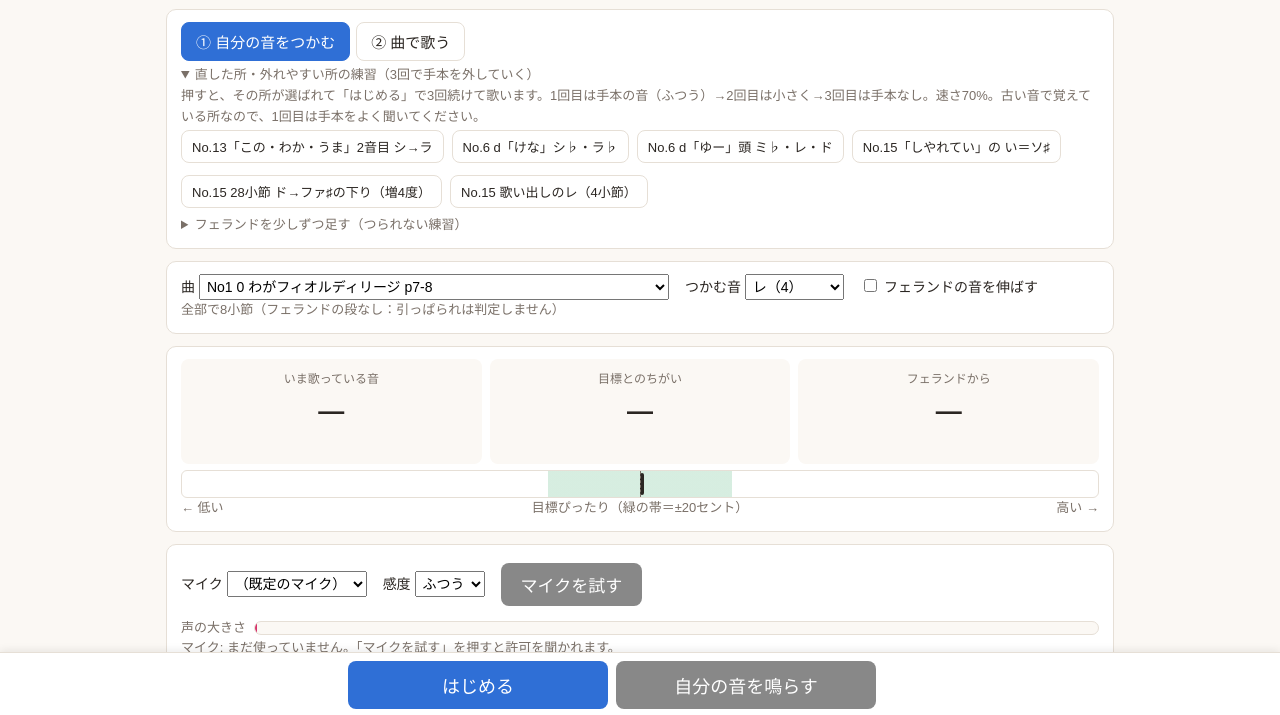
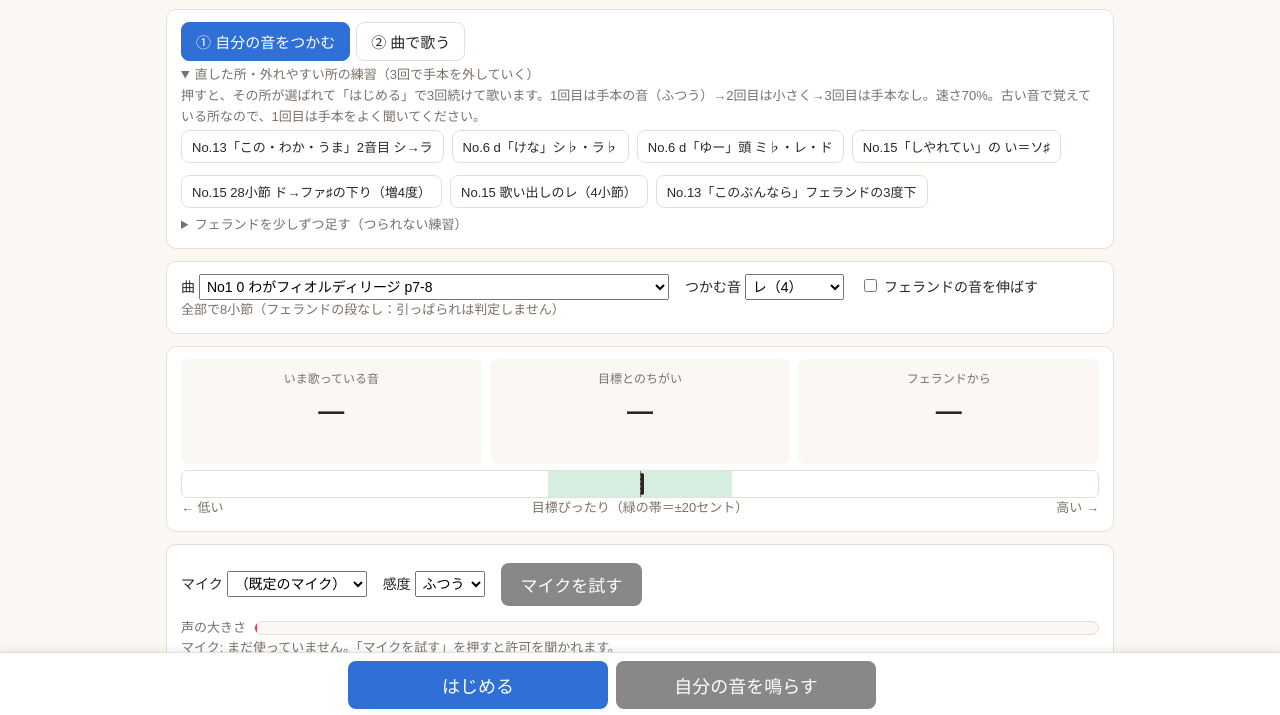
Before and after one commit to carpediemdumvivimusvivamus-art/pitch-mirror, a plain HTML site: page index.html in a window 1280 px wide. Shown: the part 83-798 px from the top of the page. Drawn offline with Linux system fonts and the light colour scheme.

Commit message:
音程ミラーを更新

```diff
--- a/index.html
+++ b/index.html
@@ -214,6 +214,8 @@ const FIXES = [
   // 2026-11-14 アリアを2回歌って、2回とも外れた所（直した音ではないが、同じ3回の練習で回す）
   ["No.15 28小節 ド→ファ♯の下り（増4度）", "No15_アリア_全体_", 27, 29, "ド・シ・ラ・ソ・ファ♯と階段で下りて1回歌ってから、跳んでみてください"],
   ["No.15 歌い出しのレ（4小節）", "No15_アリア_全体_", 4, 6, "先に「① 自分の音をつかむ」で最初のレを鳴らして合わせてから"],
+  // 2026-11-15 練習記録3回とも、フェランドの旋律を1オクターブ下で歌っていた（先生の指摘「フェランドと同じ音になってしまう」と同じ所）
+  ["No.13「このぶんなら」フェランドの3度下", "No13_b_", 1, 6, "フェランドはなし。自分の線は ソラ｜シ シ ド レ（フェランドの シド｜レ レ ミ ファ の3度下）。1回目に手本とぴったり重なれば次へ", "0"],
 ];
 // 3回の練習（2026-11-14）: 1回ごとに音量を変える。me＝自分の線の手本を外していく／fe＝フェランドを足していく
 const DRILLS = {
@@ -222,12 +224,12 @@ const DRILLS = {
 };
 let drill = null, drillKind = "me";   // drill＝何回目か（null は練習なし）
 const DRILL_VOL = DRILLS.me.vals;
-FIXES.forEach(([label, head, b0, b1, tip]) => {
+FIXES.forEach(([label, head, b0, b1, tip, fe = "1"]) => {   // 6つ目＝フェランドの音量（省略時ふつう）
   const i = SONGS.findIndex(s => s.title.startsWith(head)); if (i < 0) return;
   const bt = document.createElement("button"); bt.textContent = label; bt.style.cssText = "font-size:13px;padding:6px 10px;margin:3px 4px 3px 0";
   bt.onclick = () => {
     stop(); setMode("B"); $("song").value = i; fillAnchor(); $("bar0").value = b0; $("bar1").value = b1;
-    $("pct").value = "70"; $("rep").value = "3"; drillKind = "me"; $("feVol").value = "1"; $("meVol").value = DRILL_VOL[0]; drill = 0;
+    $("pct").value = "70"; $("rep").value = "3"; drillKind = "me"; $("feVol").value = fe; $("meVol").value = DRILL_VOL[0]; drill = 0;
     $("hint").textContent = label + "（" + b0 + "〜" + b1 + "小節）: 「はじめる」で3回。手本 ふつう→小さく→なし" + (tip ? "。" + tip : "");
   };
   $("fixBtns").appendChild(bt);
```
